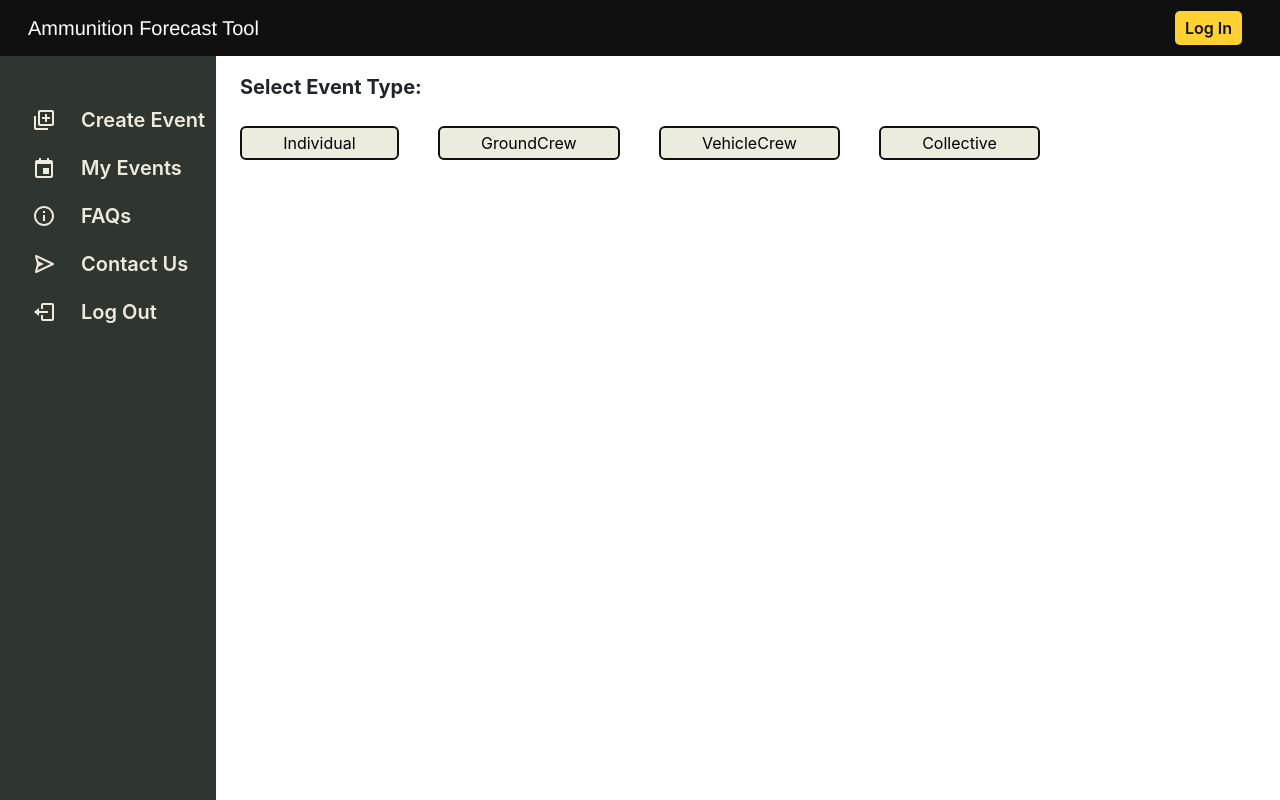
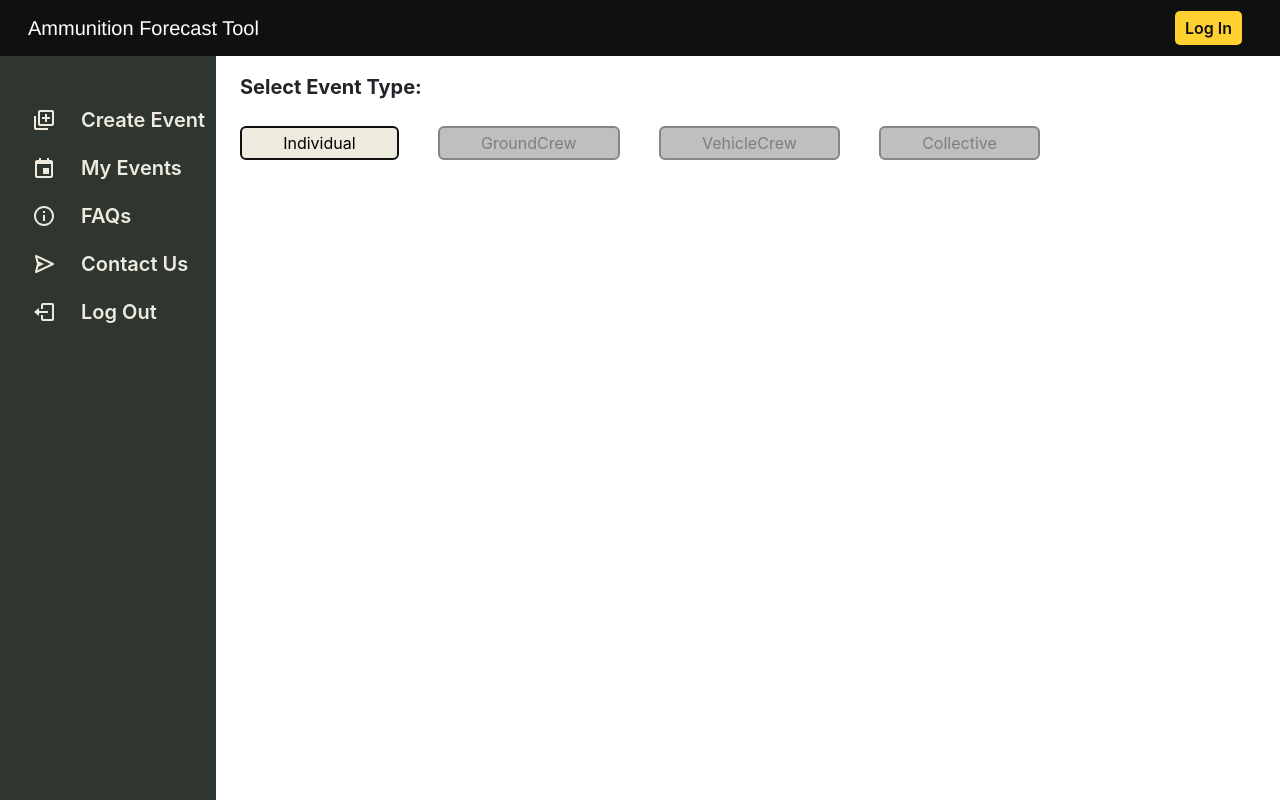
Before and after one commit to jessicawengUX/inf385t, a React (Create React App) app in the folder client/: page / in a window 1280 px wide. Built offline with nearby package versions, Linux system fonts and the light colour scheme.

Commit message:
disabled the event types other than individual along with formatted disabled buttons

```diff
--- a/client/src/components/form.js
+++ b/client/src/components/form.js
@@ -82,7 +82,14 @@ function Form() {
 
   // A function to get button classes
   const getButtonClasses = (event) => {
-    return `btn btn-primary btn-lg rounded mb-3 ${selectedEvent === event ? 'btn-active' : ''}`;
+    let classes = `btn btn-primary btn-lg rounded mb-3`;
+    if (selectedEvent === event) {
+      classes += ' btn-active';
+    }
+    if (["groundCrew", "vehicleCrew", "collective"].includes(event)) {
+      classes += ' disabled-button';
+    }
+    return classes;
   };
 
   return (
--- a/client/src/components/style.css
+++ b/client/src/components/style.css
@@ -183,6 +183,13 @@ body {
   background-color: var(--yellow); /* This style will be applied to the active button */
 }
 
+.disabled-button {
+  background-color: grey !important;
+  opacity: 0.5 !important;
+  pointer-events: none !important;
+}
+
+
 /*Buttons used in event cards*/
 .btn-event {
   font-size: 1rem;
```
